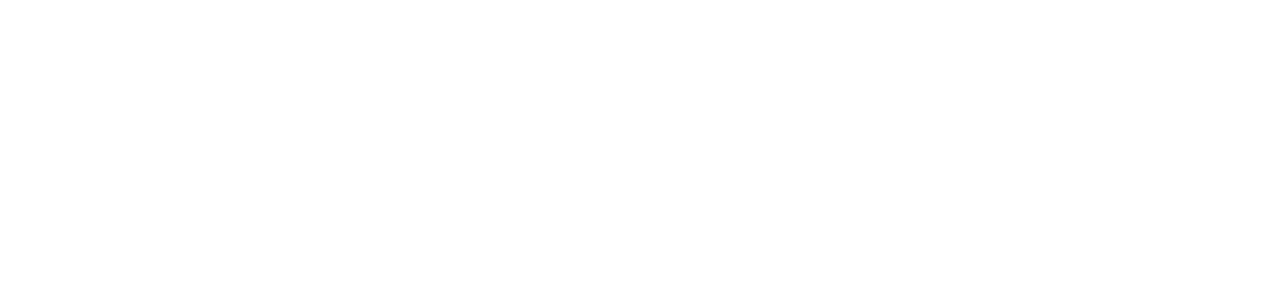
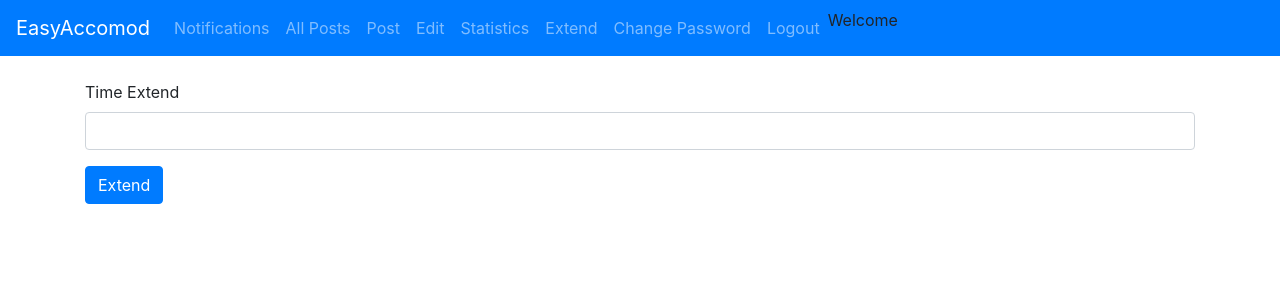
Before and after one commit to lamte1234/front-end-easyAccomod, a React (Create React App) app: page /users/owner/extend/1 in a window 1280 px wide. Shown: the top 300 px of the page. Built offline with nearby package versions, Linux system fonts and the light colour scheme.

Commit message:
Extend post feature for owner

```diff
--- a/package.json
+++ b/package.json
@@ -8,6 +8,7 @@
     "@testing-library/user-event": "^12.3.0",
     "axios": "^0.21.0",
     "bootstrap": "^4.5.3",
+    "moment": "^2.29.1",
     "react": "^17.0.1",
     "react-dom": "^17.0.1",
     "react-router-dom": "^5.2.0",
--- a/src/App.js
+++ b/src/App.js
@@ -22,12 +22,15 @@
 import OwnerPost from './components/owner_action/ownerPost.component';
 import EditPost from './components/owner_action/editPost.component';
 import AllPost from './components/owner_action/allPost.component';
+import Extend from './components/owner_action/extend.component';
+import ExtendAction from './components/owner_action/extendAction.component';
 
 import AdminAcc from './components/admin_action/adminAccount.component';
 import AdminPost from './components/admin_action/adminPost.component';
 import AdminPostDetail from './components/admin_action/approvePost.component';
 import EditAcc from './components/admin_action/approveEditAcc.component';
 import AdminReport from './components/admin_action/adminReport.component';
+
 
 function App() {
   return (
@@ -51,6 +54,8 @@
       <Route path='/users/owner/edit' exact component={OwnerPost}></Route>
       <Route path='/users/owner/edit/:id' exact component={EditPost}></Route>
       <Route path='/users/owner/all-post' exact component={AllPost}></Route>
+      <Route path="/users/owner/extend/" exact component={Extend}></Route>
+      <Route path="/users/owner/extend/:id" exact component={ExtendAction}></Route>
       {/* ----------------------------ADMIN--------------------------------------- */}
       <Route path='/users/admin/' exact component={AdminWS}></Route>
       <Route path='/users/admin/accounts/' exact component={AdminAcc}></Route>
--- a/src/components/common/owner_nav.js
+++ b/src/components/common/owner_nav.js
@@ -26,8 +26,7 @@
                     <Link to="/users/owner" className="nav-link">Statistics</Link>
                 </li>
                 <li className="navbar-item">
-                    {/* fix later */}
-                    <Link to="/users/owner" className="nav-link">Extend</Link>
+                    <Link to="/users/owner/extend" className="nav-link">Extend</Link>
                 </li>
                 <li className="navbar-item">
                     <Link to="/users/change-password" className="nav-link">Change Password</Link>
--- a/src/components/home.component.js
+++ b/src/components/home.component.js
@@ -1,5 +1,4 @@
 import React, {Component} from 'react';
-import Navbar from './navbar.component';
 import {Link} from 'react-router-dom';
 import '../css/home.css';
 
--- /dev/null
+++ b/src/components/owner_action/extend.component.js
@@ -0,0 +1,65 @@
+import React, {Component} from 'react';
+import axios from 'axios';
+
+import Nav from '../common/owner_nav';
+
+const Post = props => (
+    <tr onClick={() => window.location = `/users/owner/extend/${props.post._id}`}>
+        <td>{props.post.title}</td>
+        <td>{props.post.city}</td>
+        <td>{props.post.street}</td>
+        <td>Views: {props.post.views} | Likes: {props.post.likes}</td>
+        <td className="text-danger">Overtime</td>
+    </tr>
+)
+
+export default class Extend extends Component {
+    constructor(props) {
+        super(props);
+
+        this.state = {
+            posts: []
+        }
+    }
+
+    componentDidMount() {
+        axios.get('http://localhost:5000/users/owner/extend', {withCredentials: true})
+        .then(res => {
+            this.setState({
+                posts: res.data
+            })
+        })
+        .catch(err => console.log(err));
+    }
+
+    postList() {
+        return(this.state.posts.map((post, index) => {
+            return <Post post={post} key={index} ></Post>
+        }))
+    }
+
+    render() {
+        return(
+            <div>
+                <Nav />
+                <br/>
+                <div className="container">
+                    <table className="table table-hover">
+                        <thead className="thead-light">
+                            <tr>
+                                <th scope="col">Title</th>
+                                <th scope="col">City</th>
+                                <th scope="col">Street</th>
+                                <th scope="col">Views|Likes</th>
+                                <th scope="col">Time</th>
+                            </tr>
+                        </thead>
+                        <tbody>
+                            {this.postList()}
+                        </tbody>
+                    </table>
+                </div>
+            </div>
+        )
+    }
+}
--- /dev/null
+++ b/src/components/owner_action/extendAction.component.js
@@ -0,0 +1,63 @@
+import React, {Component} from 'react';
+import axios from 'axios';
+
+import Nav from '../common/owner_nav';
+
+export default class ExtendAction extends Component {
+    constructor(props) {
+        super(props);
+
+        this.onChangeTime = this.onChangeTime.bind(this);
+        this.onSubmit = this.onSubmit.bind(this);
+
+        this.state = {
+            time: '',
+            errors: []
+        }
+    }
+
+    onChangeTime(e) {
+        this.setState({
+            time: e.target.value
+        })
+    }
+
+    onSubmit(e) {
+        e.preventDefault();
+
+        axios.patch('http://localhost:5000/users/owner/extend/'+this.props.match.params.id, {time: this.state.time}, {withCredentials: true})
+        .then(res => {
+            if(res.data.errors){
+                this.setState({
+                    errors: res.data.errors
+                })
+            }
+            console.log(res.data);
+        })
+        .catch(err => console.log(err))
+    }
+
+    render() {
+        return(
+            <div>
+                <Nav />
+                <div className="container">
+                    <br />
+                    {
+                        this.state.errors.map((err, index) =>
+                            <div className='alert alert-danger' key={index}>{err}</div>)
+                    }
+                    <div>
+                        <form method="PATCH" onSubmit={this.onSubmit}>
+                            <div className="form-group">
+                                <label htmlFor="time">Time Extend</label>
+                                <input className="form-control" id="time" type="number" name="time"
+                                value={this.state.time} onChange={this.onChangeTime} /></div>
+                            <button className="btn btn-primary">Extend</button>
+                        </form>
+                    </div>
+                </div>
+            </div>
+        )
+    }
+}
```
Also changed, not shown: 2 other files (tests, documents, lock files or other folders).
